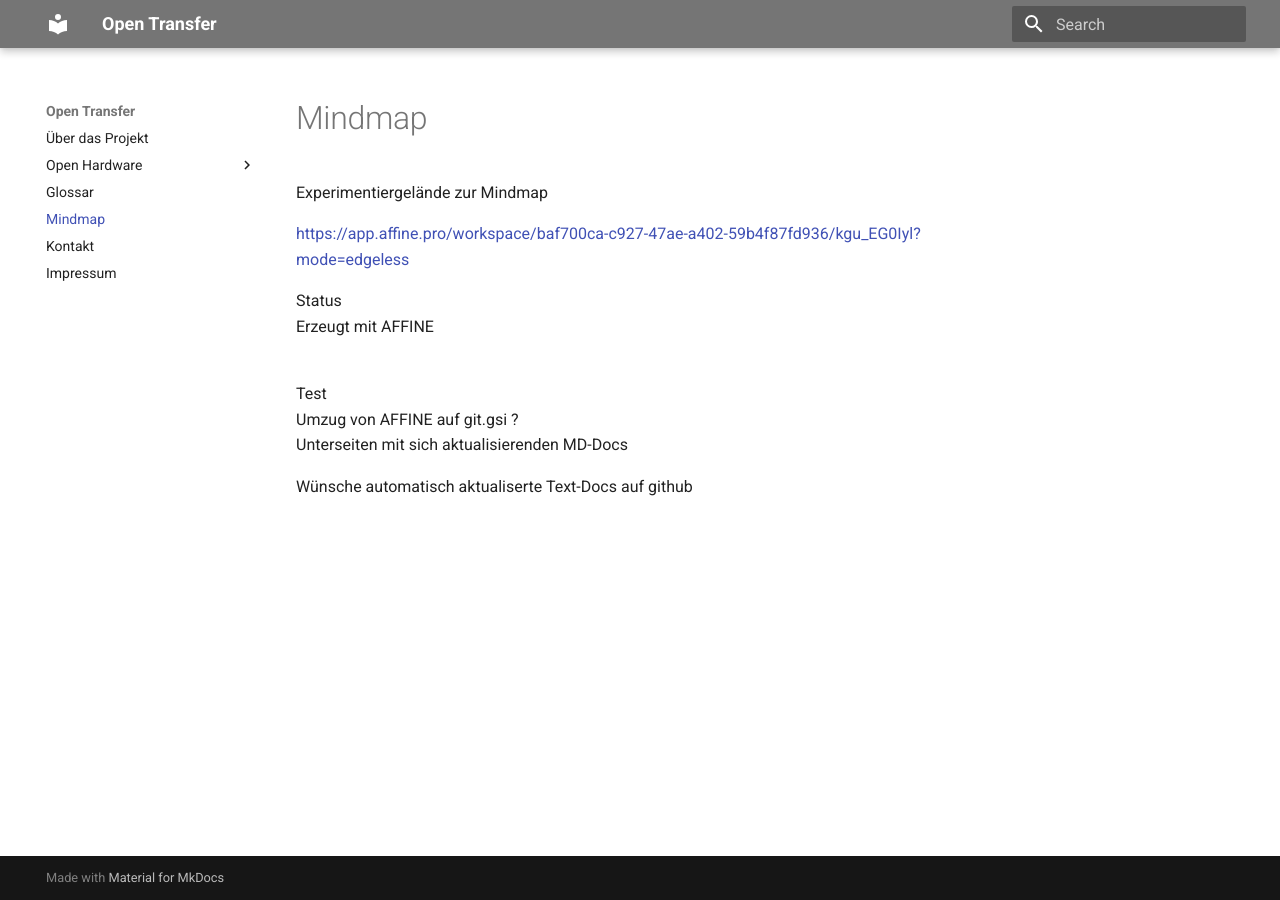
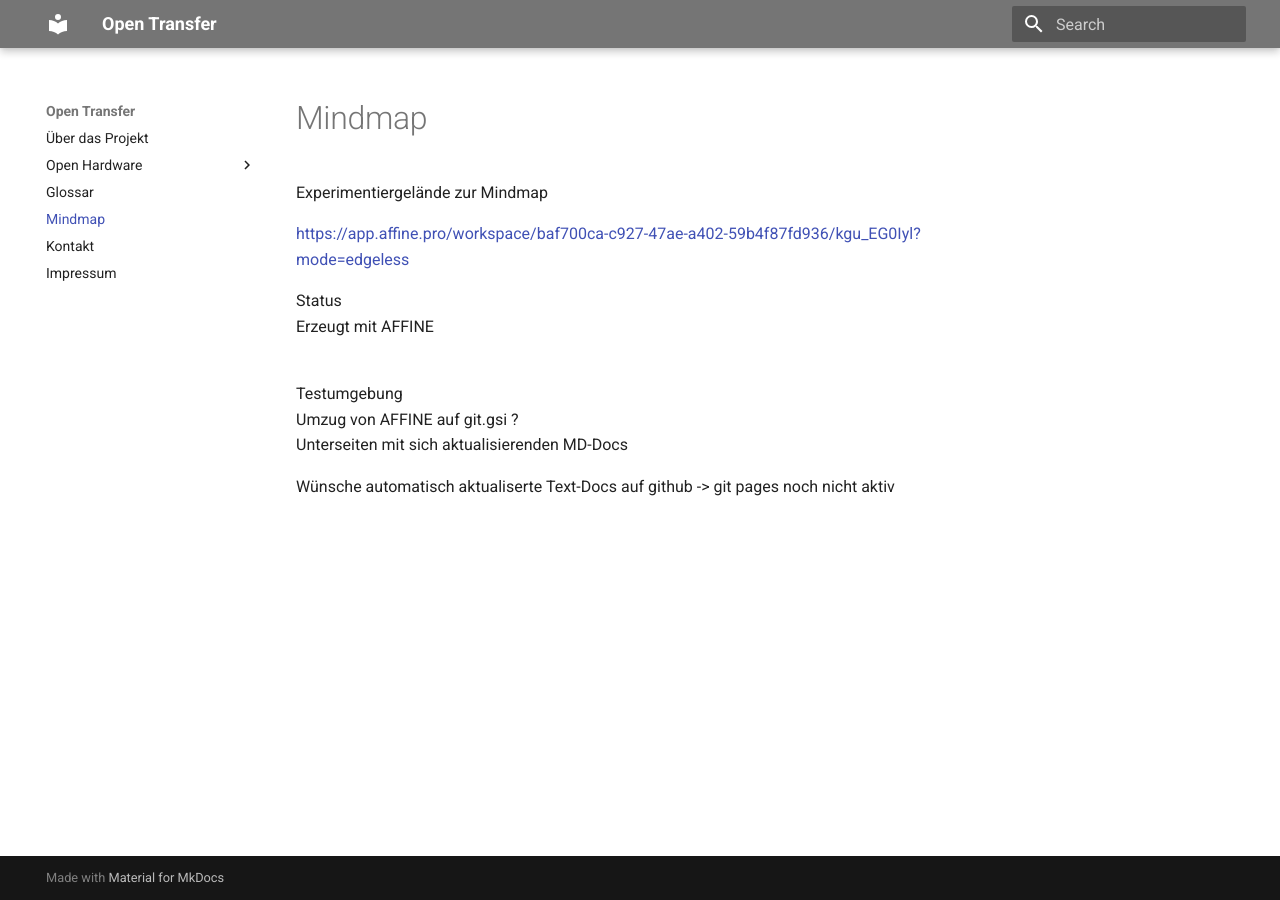
Before and after one commit to polimage/opentransfer, an MkDocs documentation site: the page built from docs/mindmap.md, in a window 1280 px wide. Built offline with MkDocs 1.6.1 and Material for MkDocs 9.7.7, drawn with Linux system fonts in a browser that asks for light colours.

Commit message:
Update mindmap.md

```diff
--- a/docs/mindmap.md
+++ b/docs/mindmap.md
@@ -9,9 +9,9 @@ Status <br>
 	Erzeugt mit AFFINE <br>
 	<br>
 
-Test <br>
+Testumgebung <br>
 	Umzug von AFFINE auf git.gsi ? <br>
 	Unterseiten mit sich aktualisierenden MD-Docs <br>
 
 Wünsche
-	automatisch aktualiserte Text-Docs auf github
+	automatisch aktualiserte Text-Docs auf github -> git pages noch nicht aktiv
```
